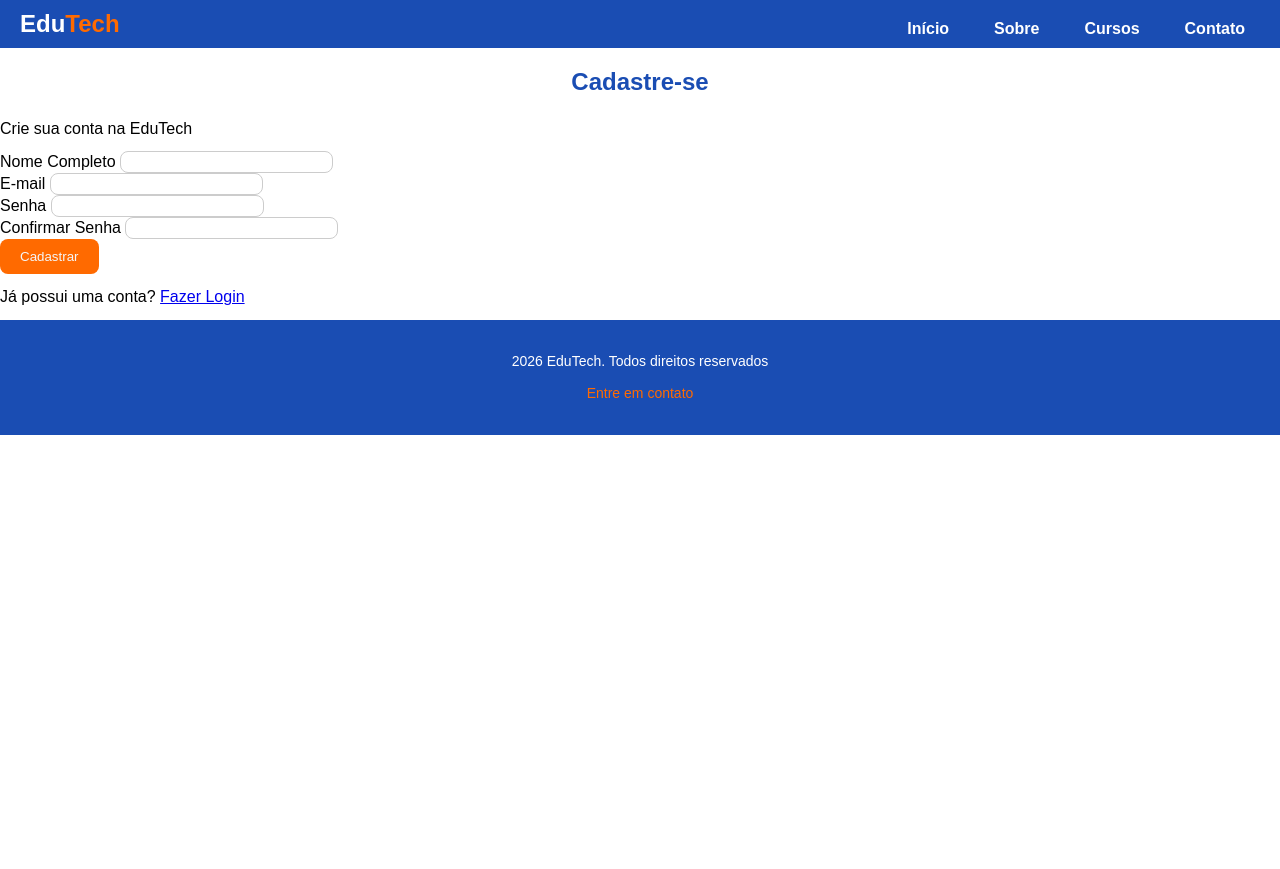
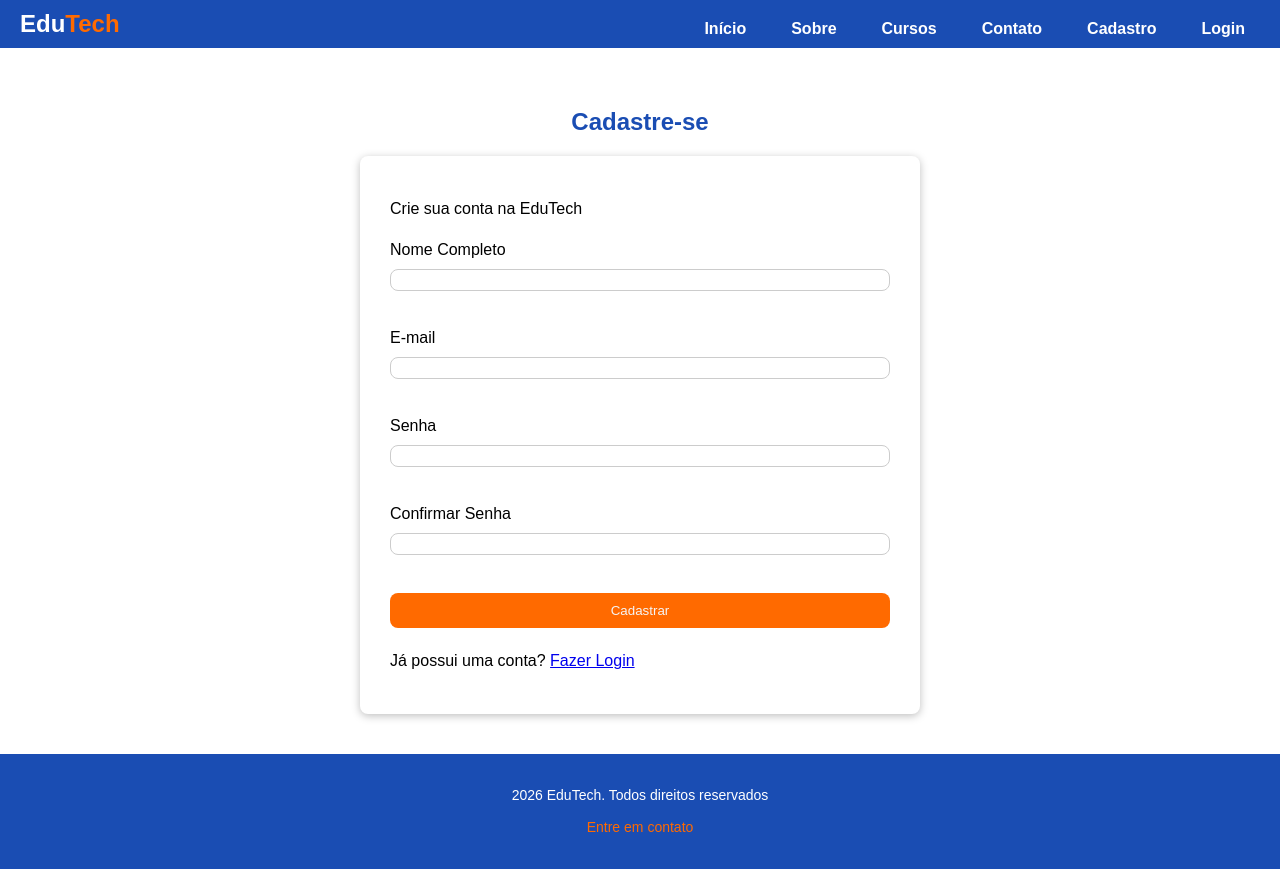
Before and after one commit to abreuzinx-bit/EduTEch, a plain HTML site: page PAGES/cadastro.html in a window 1280 px wide. Before the commit the page ends 800 px from the top, so only its background shows below. Drawn offline with Linux system fonts and the light colour scheme.

Commit message:
Pagina Login e Cadastro

```diff
--- a/CSS/style.css
+++ b/CSS/style.css
@@ -25,6 +25,36 @@ header {
     background-color: #1a4db3;
     color: white;
     padding: 10px 20px;
+}
+
+.logo a {
+    text-decoration: none;
+    color: white;
+    font-size: 24px;
+    font-weight: bold;
+}
+
+.logo span {color: #ff6a00}
+
+nav.menu {
+    text-align: center;
+    margin-top: 10px;
+}
+
+nav.menu a{
+    color: white;
+    text-decoration: none;
+    margin: 0 15px;
+    font-weight: bold;
+}
+
+nav.menu a:hover {
+    color: #ff6a00;
+}
+
+nav.menu .ativo {
+    color: darkorange;
+    font-weight: bold;
 }
 
 .menu{
@@ -140,6 +170,8 @@ nav a:hover{
     border:1px solid #dddddd;
     border-radius: 8px;
     text-align: center;
+    text-decoration: none;
+    color:black;
 }
 .curso:hover {
     transform:translateY(-3px); /*Sobe um pouco */
@@ -190,17 +222,18 @@ button{
     gap:10px
 }
 
-.cadastro,.login{
-    padding:40px 20px
+.cadastro, .login{
+    padding: 40px 20px;
 }
 
-.loginForm, .cadastroForm{
-    max-width:500px;
+.loginForm,.cadastroForm {
+    max-width: 500px;
     margin:0 auto;
-    background-color:white;
-    display:flex;
-    flex-direction:column;
-    padding:30px;
-    border-radius:8px;
-    box-shadow:0 2px 8px black
+    background-color: #ffffff;
+    display: flex   ;
+    flex-direction: column;
+    padding: 30px;
+    border-radius: 8px;
+    box-shadow: 0 2px 8px rgba(0, 0, 0, 0.253);
+    gap: 10px;
 }
--- a/JS/function.js
+++ b/JS/function.js
@@ -0,0 +1 @@
+console.log("ola gente!")
--- a/PAGES/cadastro.html
+++ b/PAGES/cadastro.html
@@ -20,16 +20,19 @@
                     <a href="sobre.html">Sobre</a>
                     <a href="cursos.html">Cursos</a>
                     <a href="contato.html">Contato</a>
+                    <a href="cadastro.html">Cadastro</a>
+                    <a href="login.html">Login</a>
                 </nav>
 
         </header>
 
         <!-- CONTEÚDO DA PÁGINA DO SITE -->
         <main>
-              <section id="formCadastro">
+              <section id="formCadastro" class="cadastro">
                       <h1>Cadastre-se</h1>
-                      <p>Crie sua conta na EduTech</p>
-                      <form>
+
+                      <form class="cadastroForm">
+                            <p>Crie sua conta na EduTech</p>
                             <label for="nomeCadastro">Nome Completo</label>
                             <input id="nomeCadastro" type="text" required>
                             <br>
@@ -43,8 +46,9 @@
                             <input id="confirmarSenhaCadastro" type="password" required>
                             <br>
                             <button type="submit">Cadastrar</button>
+                            <p>Já possui uma conta? <a href="login.html">Fazer Login</a></p>
                       </form>
-                      <p>Já possui uma conta? <a href="login.html">Fazer Login</a></p>
+
               </section>
 
         </main>
```
Also changed, not shown: PAGES/contato.html (+2 -0 lines), PAGES/cursos.html (+3 -1 lines), PAGES/login.html (+2 -0 lines), PAGES/sobre.html (+3 -1 lines), index.html (+2 -0 lines).
